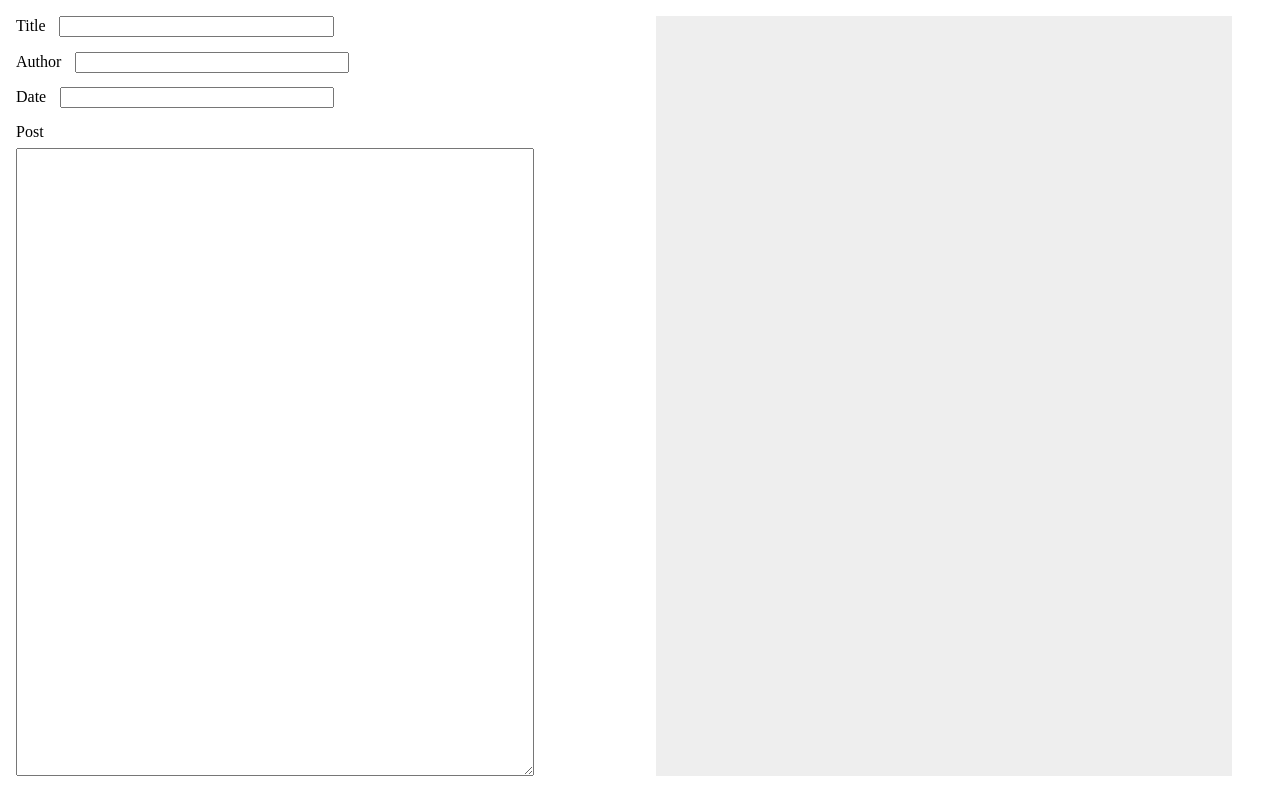
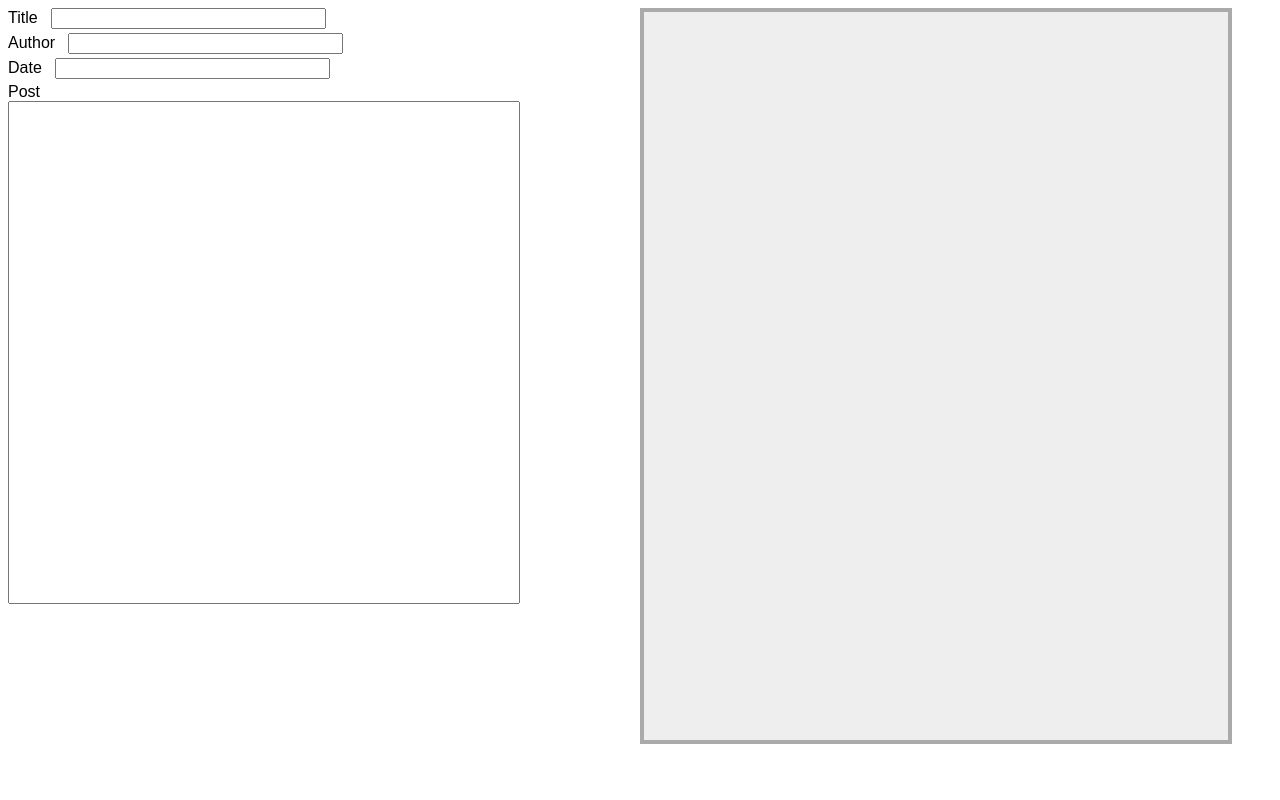
Before and after one commit to snailcreature/post-editor, a Next.js app: page / in a window 1280 px wide. Built offline with nearby package versions, Linux system fonts and the light colour scheme.

Commit message:
Fixed alignment issue

```diff
--- a/pages/index.jsx
+++ b/pages/index.jsx
@@ -2,30 +2,32 @@ import React from 'react';
 import Showdown from 'showdown';
 
 function parseMD()    {
-    let text = document.querySelector("#post-markdown").value;
+    let title = document.querySelector("#title-input").value;
+    let author = document.querySelector("#author-input").value;
+    let date = document.querySelector("#date-input").value;
+    let body = document.querySelector("#post-markdown").value;
+    let text = `# ${title} \n### ${author} | ${date}\n${body}`
     let converter = new Showdown.Converter();
-    let markup = converter.makeHtml(text);
-    document.querySelector("#render").innerHTML = markup;
+    document.querySelector("#render").innerHTML = converter.makeHtml(text);
 }
 
 function HomePage() {
     return (
-        <>
-            <body>
+        <div id="main-frame">
             <section id="editor">
                 <div id="title-div">
                     <label htmlFor="title-input">Title</label>
-                        <input type="text" name="title" id="title-input"/>
+                    <input type="text" name="title" id="title-input" onChange={parseMD}/>
                 </div>
 
                 <div id="author-div">
                     <label htmlFor="author-input">Author</label>
-                        <input id="author-input" type="text" name="author"/>
+                    <input id="author-input" type="text" name="author" onChange={parseMD}/>
                 </div>
 
                 <div id="date-div">
                     <label htmlFor="date-input">Date</label>
-                        <input id="date-input" type="text" name="date"/>
+                    <input id="date-input" type="text" name="date" onChange={parseMD}/>
                 </div>
 
                 <div id="post-div">
@@ -33,9 +35,8 @@ function HomePage() {
                     <textarea name="post" id="post-markdown" cols="30" rows="40" onChange={parseMD}></textarea>
                 </div>
             </section>
-                <section id="render"></section>
-            </body>
-        </>
+            <section id="render-section"><article id="render"></article></section>
+        </div>
     );
 }
 
--- a/pages/style.css
+++ b/pages/style.css
@@ -1,6 +1,15 @@
+*   {
+    font-family: sans-serif;
+}
+
+div {
+    padding: 0 0 .25em 0;
+}
+
 section    {
     display: grid;
     width: 50vw;
+    height: 100%;
 }
 
 #post-div   {
@@ -9,12 +18,18 @@ section    {
 
 #render {
     width: 45vw;
-    height: 95vh;
+    height: 90vh;
     background: #eee;
     overflow: scroll;
+    border: solid #aaa .25em;
+    padding: .25em;
 }
 
-body   {
+#render > * {
+    padding: 0;
+}
+
+#main-frame   {
     display: flex;
 }
 
@@ -25,5 +40,7 @@ input   {
 
 textarea    {
     width: 80%;
+    height: 80%;
     overflow: scroll;
+    resize: none;
 }
```
Lines whose indentation alone changed are shown as unchanged.
